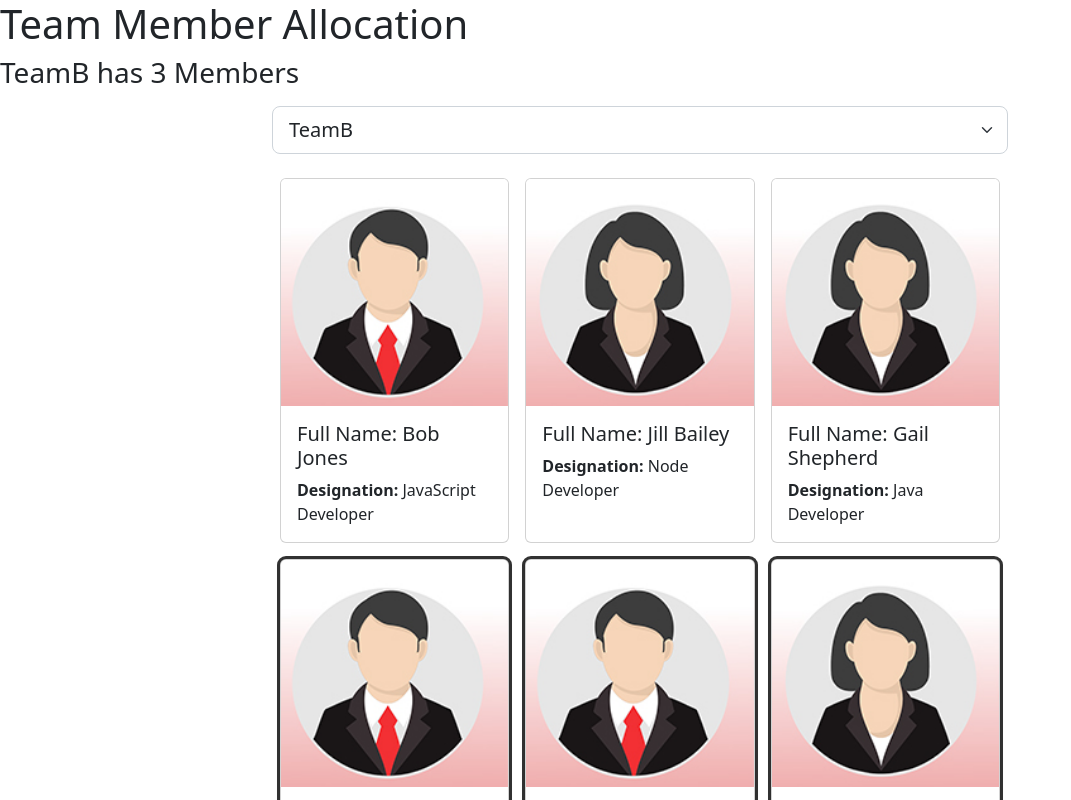
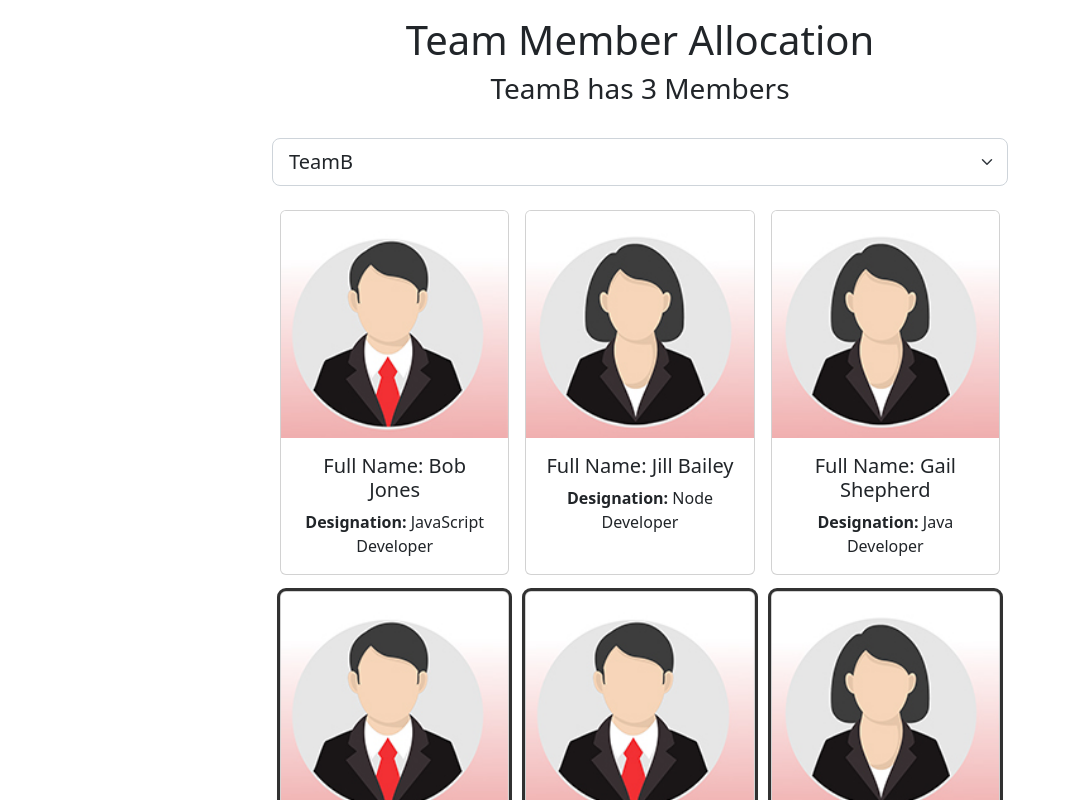
Before and after one commit to Daniel-Garcia-Vizcaino/TeamMemberAllocation, a React (Vite) app: page / in a window 1280 px wide. Shown: the top 800 px of the page, without its empty margins (0-1071 px from the left). Built offline with nearby package versions, Linux system fonts and the light colour scheme.

Commit message:
Style header

```diff
--- a/src/App.css
+++ b/src/App.css
@@ -8,3 +8,7 @@ body{
 .standout{
   box-shadow: rgba(0,0,0,0.16) 0px 1px 4px, rgb(51,51,51) 0px 0px 0px 3px;
 }
+
+h1,h2,h3,h4,h5,p{
+  text-align:center;
+}
--- a/src/Header.jsx
+++ b/src/Header.jsx
@@ -1,9 +1,13 @@
 const Header = ({selectedTeam, teamMemberCount}) => {
 
   return(
-    <header>
-      <h1>Team Member Allocation</h1>
-      <h3>{selectedTeam} has {teamMemberCount} Members</h3>
+    <header className="container">
+      <div className="row justify-content-center mt-3 mb-4">
+        <div className="col-8">
+          <h1>Team Member Allocation</h1>
+          <h3>{selectedTeam} has {teamMemberCount} Members</h3>
+        </div>
+      </div>
     </header>
   )
 }
```
